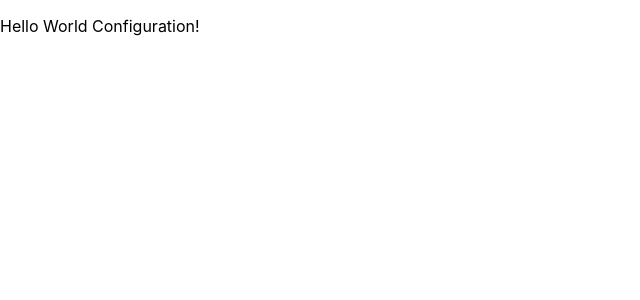
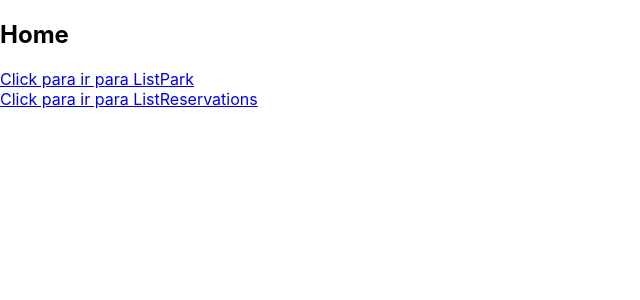
Before and after one commit to andreylpereira/desafio2-web, a React (Create React App) app in the folder estacionamento/: page / in a window 1280 px wide. Shown: the top 300 px of the page, without its empty margins (0-640 px from the left). Built offline with nearby package versions, Linux system fonts and the light colour scheme.

Commit message:
[ADD] Inserção de rotas para navegação entre paginas

```diff
--- a/estacionamento/package.json
+++ b/estacionamento/package.json
@@ -8,6 +8,7 @@
     "@testing-library/user-event": "^13.5.0",
     "react": "^18.3.1",
     "react-dom": "^18.3.1",
+    "react-router-dom": "^6.23.0",
     "react-scripts": "5.0.1",
     "web-vitals": "^2.1.4"
   },
--- a/estacionamento/src/App.jsx
+++ b/estacionamento/src/App.jsx
@@ -1,10 +1,20 @@
+import React from 'react';
+import { BrowserRouter as Router, Route, Routes } from 'react-router-dom';
+import Home from './pages/Home';
+import ListPark from './pages/ListPark';
+import ListReservations from './pages/ListReservations';
+
+
 const App = () => (
-  <>
-    <p>Hello World Configuration!</p>
-  </>
+  <Router>
+    <div>
+      <Routes>
+        <Route exact path="/" element={<Home />} />
+        <Route path="/list-park" element={<ListPark />} />
+        <Route path="/list-reservations" element={<ListReservations />} />
+      </Routes>
+    </div>
+  </Router>
 );
 
-
-
-
 export default App;
--- /dev/null
+++ b/estacionamento/src/pages/Home.jsx
@@ -0,0 +1,13 @@
+import React from 'react';
+import { Link } from 'react-router-dom';
+
+const Home = () => (
+  <div>
+    <h2>Home</h2>
+    <Link to="/list-park">Click para ir para ListPark</Link>
+    <br />
+    <Link to="/list-reservations">Click para ir para ListReservations</Link>
+  </div>
+);
+
+export default Home;
--- /dev/null
+++ b/estacionamento/src/pages/ListPark.jsx
@@ -0,0 +1,9 @@
+import React from "react";
+
+const ListPark = () => (
+  <>
+    <p>ListPark page</p>
+  </>
+);
+
+export default ListPark;
--- /dev/null
+++ b/estacionamento/src/pages/ListReservations.jsx
@@ -0,0 +1,9 @@
+import React from "react";
+
+const ListReservations = () => (
+  <>
+    <p>ListReservations page</p>
+  </>
+);
+
+export default ListReservations;
```
Also changed, not shown: 1 other file (tests, documents, lock files or other folders).
